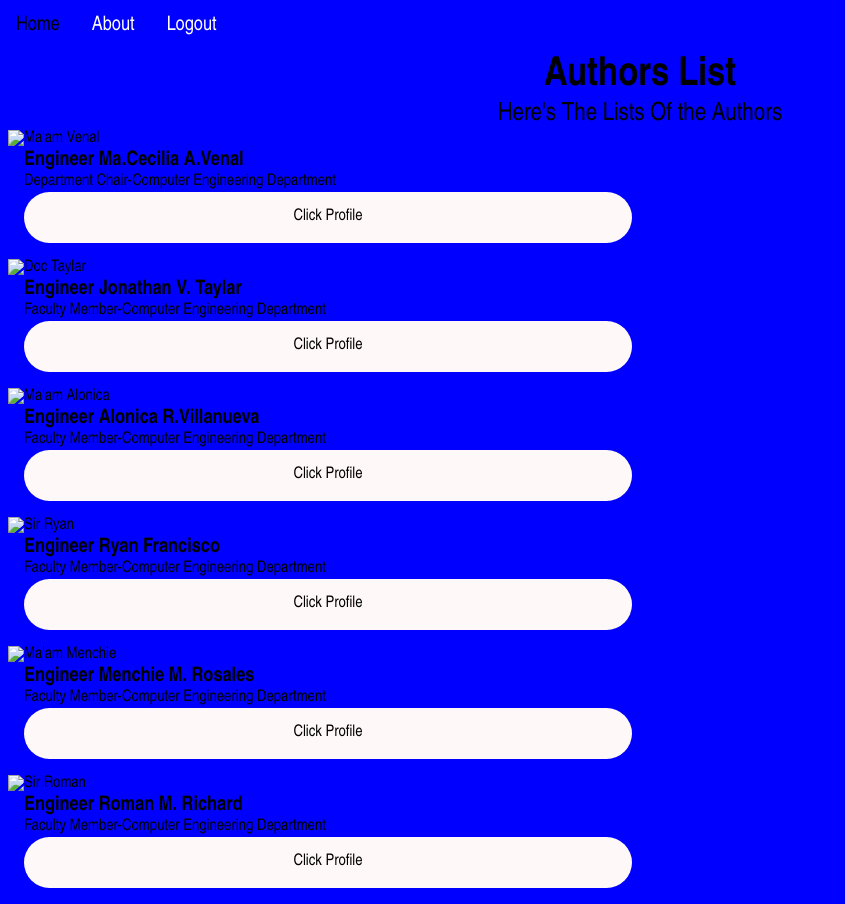
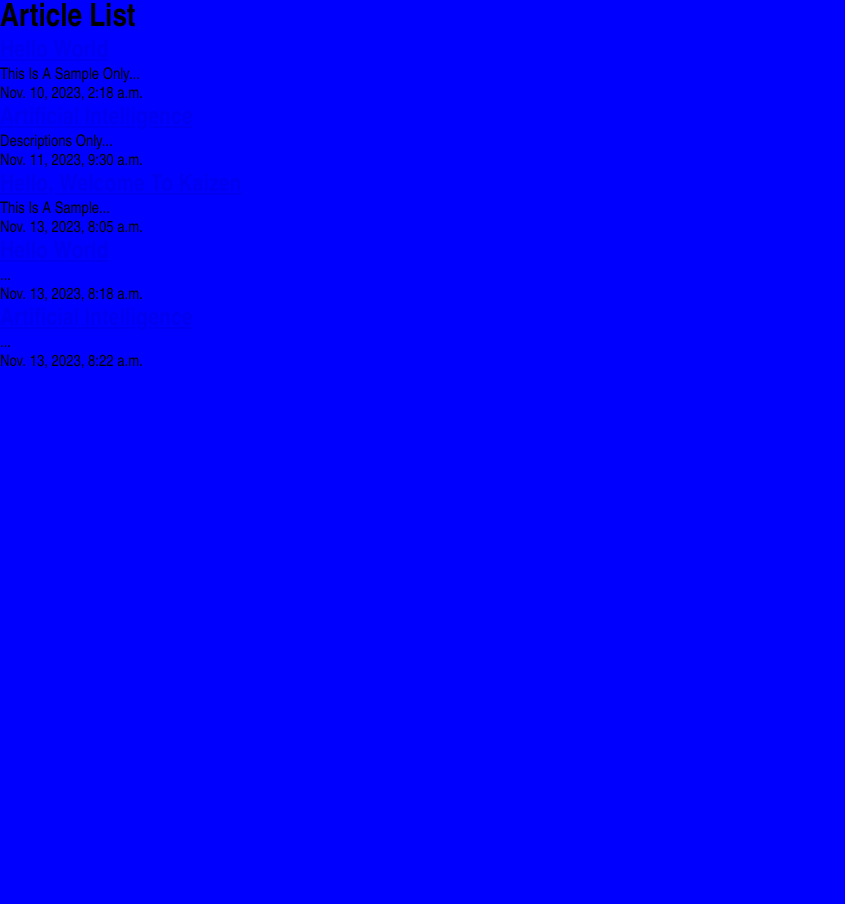
Before and after one commit to VincentPolAgapito83/Kaizen-Project-Software, a Django app: page /articles/ in a window 1280 px wide. Shown: the whole page, without its empty margins (0-845 px from the left). After the commit the page ends 369 px from the top, so only its background shows below. Run offline with Django 4.2, Linux system fonts and the light colour scheme; data comes from the database, SQL or seed files in the repository; both versions use the stored data as it was after the commit.

Commit message:
Fifth Commit

```diff
--- /dev/null
+++ b/Kaizen/Kaizen/Designs/Article.css
@@ -0,0 +1,36 @@
+* {
+    font-family: 'Arial Narrow';
+    margin: 0;
+    background: blue;
+}
+
+.Articles{
+    background-color: blue;
+    overflow: hidden;
+    padding: 20px;
+}
+
+
+.Article{
+    font-size: 50px;
+    align-items: center;
+    padding: 20px;
+}
+
+.h2 {
+    font-size: 30px;
+    padding: 30px;
+}
+
+.h2 :hover{
+    color: black;
+    text-decoration: none;
+}
+
+@media screen and (max-width: 650px) {
+    .column  {
+        width: 100%;
+        display: block;
+    }
+
+}
--- a/Kaizen/Kaizen/Designs/Author.css
+++ /dev/null
@@ -1,92 +0,0 @@
-* {
-    font-family: 'Arial Narrow';
-    margin: 0;
-    background: blue;
-}
-
-.topnav{
-    background-color: blue;
-    overflow: hidden;
-}
-
-.topnav h1 {
-    font-size: 40px;
-    font-style: bold;
-}
-
-.topnav p{
-    font-size: 25px;
-}
-
-.topnav a {
-    float: left;
-    font-family: 'Arial Narrow';
-    font-size: 20px;
-    display: block;
-    color:white;
-    text-align: center;
-    padding: 14px 16px;
-    text-decoration: none;
-
-}
-
-.topnav a:hover {
-    background-color: blue;
-    color: black;
-}
-
-
-.column {
-    float: left;
-    width: 50%;
-    margin-bottom: 16px;
-    padding: 0 8px;
-}
-
-
-h1, h2, h3, h4, h5, h6{
-    font-size: 20px;
-    font-style: bold;
-}
-
-
-.container {
-    padding: 0 16px;
-}
-
-.container::after, .row::after {
-    content: "";
-    clear: both;
-    display: table;
-}
-
-.title {
-    color: black;
-}
-
-.button {
-    border: none;
-    outline: 0;
-    display: inline-block;
-    padding: 1rem 3rem;
-    font-size: 1rem;
-    color: black;
-    background-color: #fff8f8;
-    text-align: center;
-    border-radius: 40px;
-    cursor: pointer;
-    width: 100%;
-}
-
-.button:hover{
-    background-color: #006400;
-}
-
-
-@media screen and (max-width: 650px) {
-    .column  {
-        width: 100%;
-        display: block;
-    }
-
-}
--- a/Kaizen/Kaizen/Designs/Login.css
+++ b/Kaizen/Kaizen/Designs/Login.css
@@ -17,6 +17,7 @@ body{
 
 input[type=text],
 input[type=password]{
+    font-family: 'Arial Narrow';
     width: 100%;
     padding: 12px 20px;
     margin: 8px 0;
@@ -24,6 +25,7 @@ input[type=password]{
     border: 1px solid white;
     box-sizing: border-box;
 }
+
 button{
     background-color: gray;
     color: white;
@@ -39,6 +41,7 @@ button:hover{
 }
 
 .imgcontainer{
+    font-family: 'Arial Narrow';
     text-align: center;
     margin: 24px 0 12px 0;
     position: relative;
@@ -70,10 +73,12 @@ img{
 }
 
 .container{
+    font-family: 'Arial Narrow';
     padding: 16px;
 }
 
 span.psw{
     float: right;
     padding-top: 16px;
+    font-family: 'Arial Narrow';
 }
--- a/Kaizen/Kaizen/Kaizen/settings.py
+++ b/Kaizen/Kaizen/Kaizen/settings.py
@@ -105,7 +105,7 @@ USE_TZ = True
 # Static files (CSS, JavaScript, Images)
 # https://docs.djangoproject.com/en/4.2/howto/static-files/
 
-STATIC_URL = 'static/'
+STATIC_URL = '/static/'
 
 STATICFILES_DIRS = (
     os.path.join(BASE_DIR, 'Designs'),
--- a/Kaizen/Kaizen/Kaizen/urls.py
+++ b/Kaizen/Kaizen/Kaizen/urls.py
@@ -9,6 +9,5 @@ urlpatterns = [
     path('Login/', views.Login),
     path('Registration', views.Registration),
     path('articles/', include('articles.urls')),
-    path('articles/', views.article_details),
     path('', views.Homepage)
 ]
--- a/Kaizen/Kaizen/Kaizen/views.py
+++ b/Kaizen/Kaizen/Kaizen/views.py
@@ -17,9 +17,9 @@ def Registration(request):
     # return HttpResponse('Sign-up')
     return render(request, 'Registration.html')
 
-def authors(request):
-    # return HttpResponse('List Of Authors')
-    return render(request, 'articles/authors_list.html')
+def article_list(request):
+    # return HttpResponse('Article list')
+    return render(request, 'articles/article_list.html')
 
 def article_details(request):
     # return HttpResponse('List Of Authors')
--- a/Kaizen/Kaizen/Templates/Homepage.html
+++ b/Kaizen/Kaizen/Templates/Homepage.html
@@ -10,7 +10,6 @@
         <a href="About">About</a>
         <a href="Login">Login</a>
         <a href="Registration">Register</a>
-        <a href="articles">Authors List</a>
     </div>
 
     <div class="nav">
@@ -24,7 +23,7 @@
 
 <div class="container">
     <input type="text" style="align-items: center;" placeholder="Search/Choose Faculty Member/Research Topic Keyword" list="input">
-    <button type="button" button style="margin:10px" onkeyup="myFunction()" style="align-items: center" autocomplete="off";>Search</button>
+    <button type="button" buttn style="margin: 50px;" onkeyup="myFunction()" style="align-items: center" autocomplete="off";>Search</button>
     <datalist id="input">
         <option value="Engineer Ma. Cecilia A.Venal">Department Chair/Author</option>
         <option value="Engineer Alonica R.Villanueva">Faculty Member/Author</option>
--- a/Kaizen/Kaizen/articles/models.py
+++ b/Kaizen/Kaizen/articles/models.py
@@ -7,5 +7,8 @@ class Article(models.Model):
     date = models.DateTimeField(auto_now_add=True)
 
 
-    def __str__(self) -> str:
-        return super().__str__()
+    def __str__(self):
+        return self.title
+
+    def snippet(self):
+        return self.body[:50] + '...'
--- /dev/null
+++ b/Kaizen/Kaizen/articles/templates/articles/article_list.html
@@ -0,0 +1,22 @@
+
+<!DOCTYPE html>
+<html>
+    <head>
+        <meta charset="utf-8">
+        <meta name="viewport" content="width=device-width", initial-scale="2.0">
+        <link rel="stylesheet" href="/static/Article.css">
+        <title>Articles</title>
+    </head>
+    <body>
+        <h1>Article List</h1>
+        <div class="articles">
+            {% for article in articles %}
+            <div class="article">
+                <h2><a href="#">{{article.title}}</a></h2>
+                <p>{{article.snippet}}</p>
+                <p>{{article.date}}</p>
+            </div>
+            {% endfor %}
+        </div>
+    </body>
+</html>
--- a/Kaizen/Kaizen/articles/templates/articles/author_list.html
+++ /dev/null
@@ -1,97 +0,0 @@
-
-
-<!DOCTYPE html>
-<html>
-    <head>
-        <meta charset="utf-8">
-        <meta name="viewport" content="width=device-width", initial-scale="2.0">
-        <link rel="stylesheet" href="/static/Author.css">
-        <title>Articles</title>
-    </head>
-    <body>
-
-    <div class="topnav">
-        <a href="Homepage">Home</a>
-        <a href="About">About</a>
-        <a href="Homepage">Logout</a>
-    </div>
-
-    <div class="topnav">
-            <h1 style="text-align: center";>Authors List</h1>
-            <p style="text-align: center";>Here's The Lists Of the Authors</p>
-    </div>
-
-    <div class="row">
-    <div class="column">
-        <div class="picture">
-            <img src="" alt="Ma'am Venal" style="width: 100%">
-            <div class="container">
-                <h1>Engineer Ma.Cecilia A.Venal</h1>
-                <p class="title">Department Chair-Computer Engineering Department</p>
-                <p><button class="button">Click Profile</button></p>
-            </div>
-        </div>
-    </div>
-
-    <div class="row">
-    <div class="column">
-        <div class="picture">
-            <img src="" alt="Doc Taylar" style="width: 100%">
-            <div class="container">
-                <h2>Engineer Jonathan V. Taylar</h2>
-                <p class="title">Faculty Member-Computer Engineering Department</p>
-                <p><button class="button">Click Profile</button></p>
-            </div>
-        </div>
-    </div>
-
-    <div class="row">
-        <div class="column">
-            <div class="picture">
-                <img src="" alt="Ma'am Alonica" style="width: 100%">
-                <div class="container">
-                    <h3>Engineer Alonica R.Villanueva</h3>
-                    <p class="title">Faculty Member-Computer Engineering Department</p>
-                    <p><button class="button">Click Profile</button></p>
-                </div>
-            </div>
-    </div>
-
-    <div class="row">
-        <div class="column">
-            <div class="picture">
-                <img src="" alt="Sir Ryan" style="width: 100%">
-                <div class="container">
-                    <h4>Engineer Ryan Francisco</h4>
-                    <p class="title">Faculty Member-Computer Engineering Department</p>
-                    <p><button class="button">Click Profile</button></p>
-                </div>
-            </div>
-    </div>
-
-    <div class="row">
-        <div class="column">
-            <div class="picture">
-                <img src="" alt="Ma'am Menchie" style="width: 100%">
-                <div class="container">
-                    <h5>Engineer Menchie M. Rosales</h5>
-                    <p class="title">Faculty Member-Computer Engineering Department</p>
-                    <p><button class="button">Click Profile</button></p>
-                </div>
-            </div>
-    </div>
-
-
-    <div class="row">
-        <div class="column">
-            <div class="picture">
-                <img src="" alt="Sir Roman" style="width: 100%">
-                <div class="container">
-                    <h6>Engineer Roman M. Richard</h6>
-                    <p class="title">Faculty Member-Computer Engineering Department</p>
-                    <p><button class="button">Click Profile</button></p>
-                </div>
-            </div>
-    </div>
-    </body>
-</html>
--- a/Kaizen/Kaizen/articles/urls.py
+++ b/Kaizen/Kaizen/articles/urls.py
@@ -4,8 +4,5 @@ from .import views
 from django.contrib.staticfiles.urls import staticfiles_urlpatterns
 
 urlpatterns = [
-    path('', views.author_list, name="list"),
-    path('About/', views.about),
-    path('Homepage/', views.Homepage),
-    path('', views.article_details, name="detail")
+    path('', views.article_list, name="list"),
 ]
--- a/Kaizen/Kaizen/articles/views.py
+++ b/Kaizen/Kaizen/articles/views.py
@@ -2,21 +2,6 @@ from django.shortcuts import render
 from .models import Article
 from django.http import HttpResponse
 
-def author_list(request):
+def article_list(request):
     articles = Article.objects.all().order_by('date')
-    return render(request, 'articles/author_list.html', {'articles': articles})
-
-def Homepage(request):
-    # return HttpResponse('Welcome To Kaizen Website')
-    return render(request, 'Homepage.html')
-
-def about(request):
-    # return HttpResponse('About Us')
-    return render(request, 'About.html')
-
-def Logout(request):
-    # return HttpResponse('Homepage')
-    return render(request, 'Homepage.html')
-
-def article_details(request, slug):
-    return HttpResponse(slug)
+    return render(request, 'articles/article_list.html', {'articles': articles})
```
Also changed, not shown: Kaizen/Kaizen/Designs/Homepage.css (+10 -11 lines), Kaizen/Kaizen/Designs/Registration.css (added, +81 -0 lines), Kaizen/Kaizen/Templates/Registration.html (+9 -74 lines), Kaizen/Kaizen/db.sqlite3.
